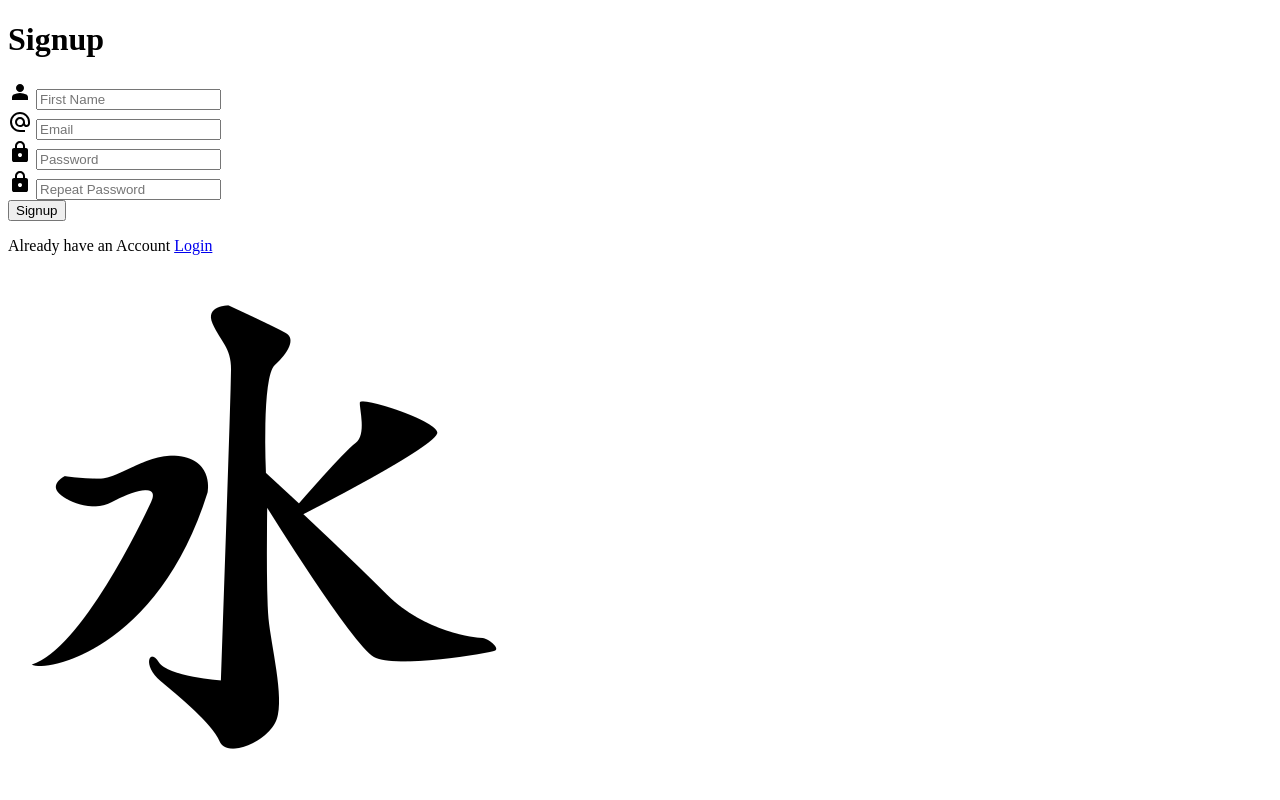
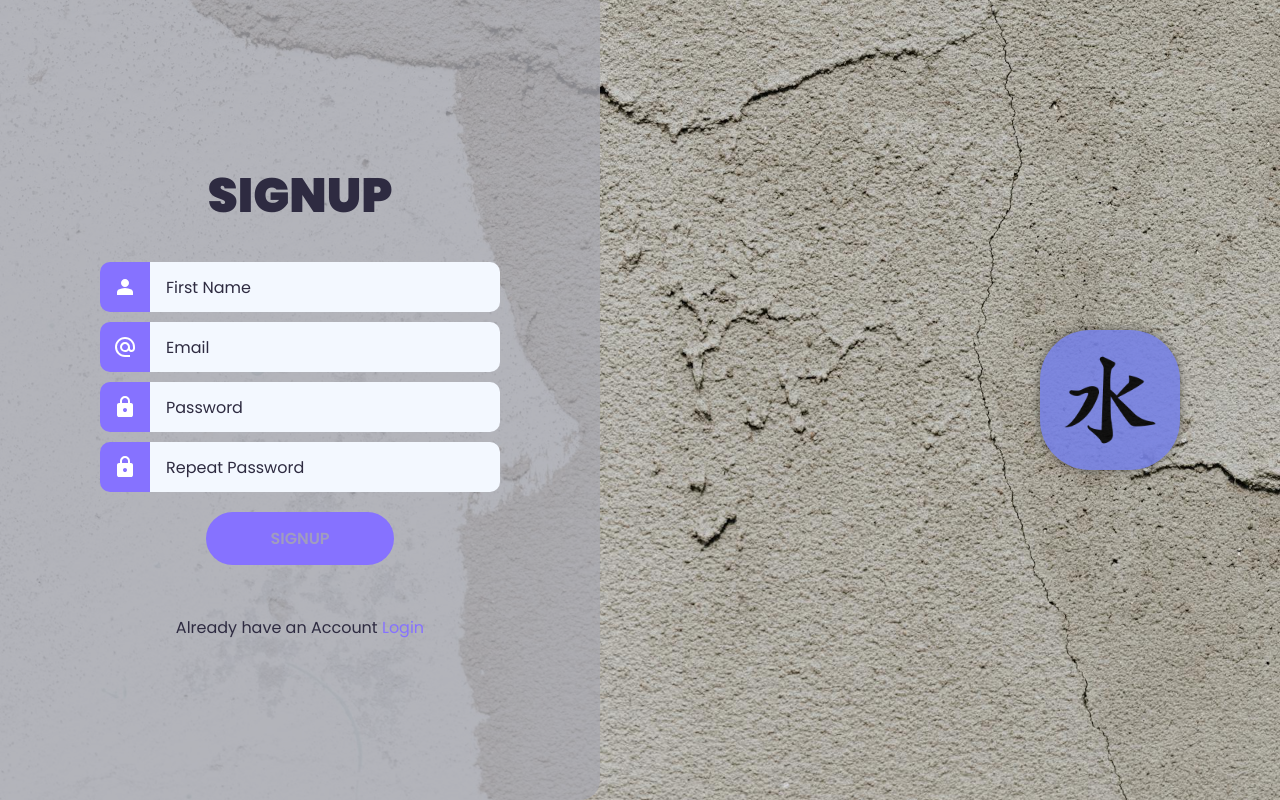
Before and after one commit to KonstantinosFeizai/Login_Signup_Form, a plain HTML site: page signup.html in a window 1280 px wide. Drawn offline with Linux system fonts and the light colour scheme; the site is published under a folder, as on GitHub Pages, so addresses that start at the root find nothing.

Commit message:
Update signup.html

```diff
--- a/signup.html
+++ b/signup.html
@@ -3,7 +3,7 @@
 <head>
     <meta charset="UTF-8">
     <meta name="viewport" content="width=device-width, initial-scale=1.0">
-    <link rel="stylesheet" href="/Login_SignUp_form/style.css">
+    <link rel="stylesheet" href="style.css">
     <link rel="shortcut icon" href="logo.png" type="image/png">
     <script type="text/javascript" src="validation.js" defer></script>
     <title>Signup</title>
```
